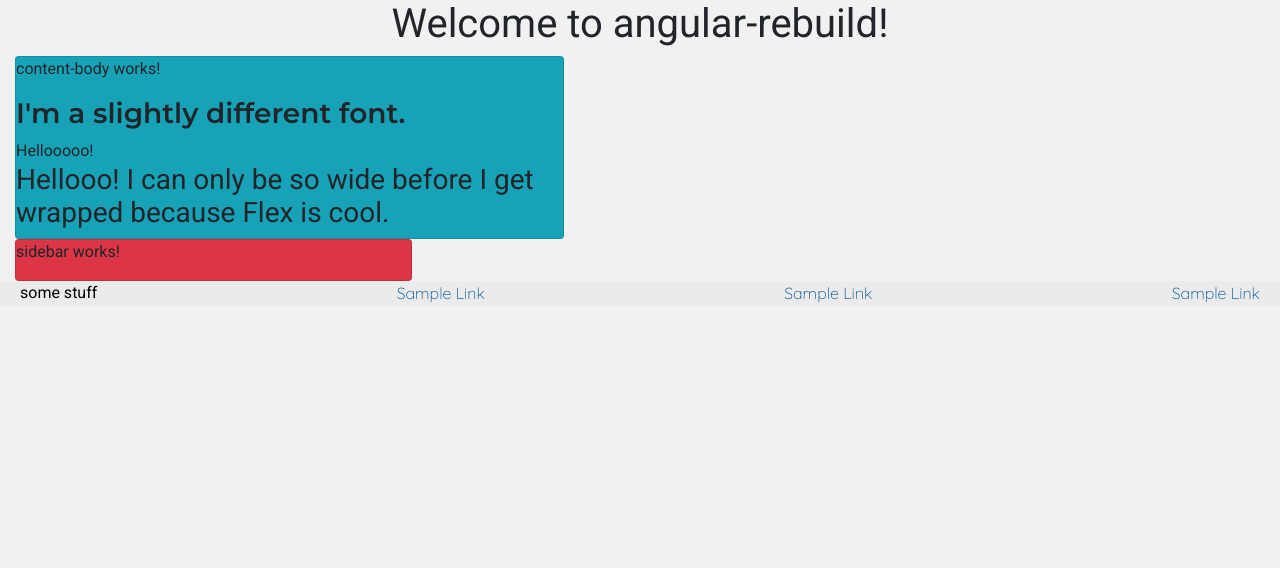
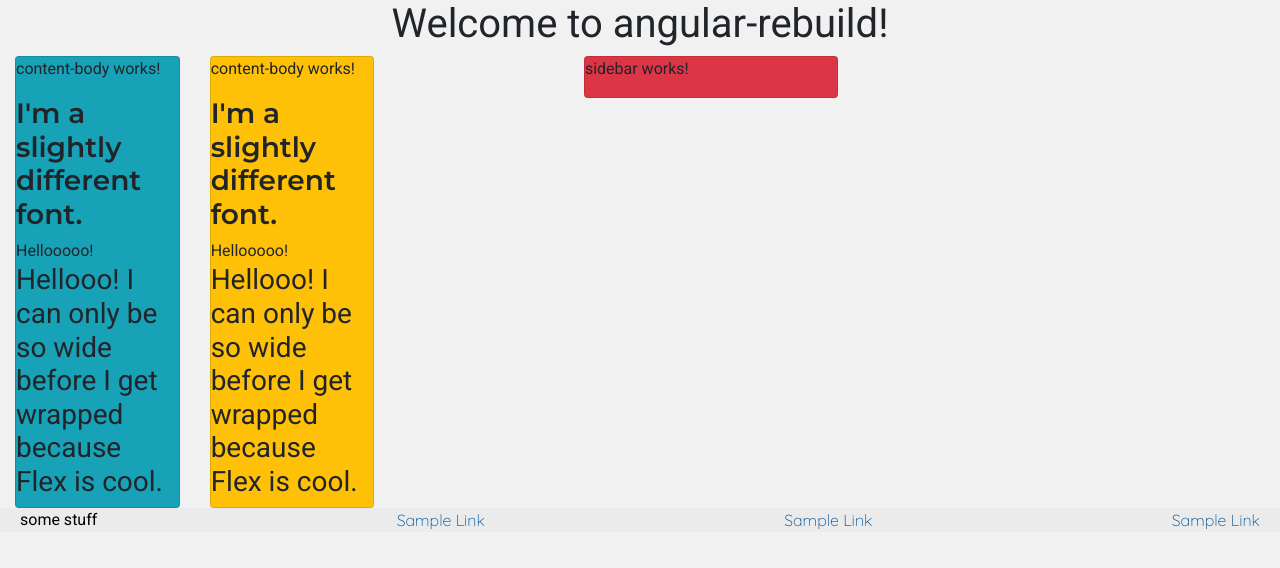
Before and after one commit to GrumpyEwok/APA-Dictionary-Rebuild, an Angular app in the folder angular-rebuild/: page / in a window 1280 px wide. Shown: the top 568 px of the page. Built offline with nearby package versions, Linux system fonts and the light colour scheme.

Commit message:
Establish basic HTML component structure.

```diff
--- a/angular-rebuild/src/app/content-body/content-body.component.css
+++ b/angular-rebuild/src/app/content-body/content-body.component.css
@@ -3,7 +3,7 @@ div {
 }
 
 .header {
-font-family: 'Montserrat', sans-serif;
+  font-family: 'Montserrat', sans-serif;
 }
 
 .content-wrapper {
--- a/angular-rebuild/src/app/content-body/content-body.component.html
+++ b/angular-rebuild/src/app/content-body/content-body.component.html
@@ -1,6 +1,16 @@
+<div class="content-wrapper">
   <div class="col-lg-8">
     <div class="content-wrapper">
+      <div class="card-deck">
         <div class="card bg-info">
+          <p>
+            content-body works!
+          </p>
+          <span class="header"><h3> I'm a slightly different font. </h3> </span>
+          Hellooooo!
+          <h3>Hellooo! I can only be so wide before I get wrapped because Flex is cool.</h3>
+        </div>
+        <div class="card bg-warning">
           <p>
             content-body works!
           </p>
@@ -10,5 +20,8 @@
         </div>
       </div>
     </div>
-
+  </div>
+  <div class="col-lg-4">
     <app-sidebar></app-sidebar>
+  </div>
+</div>
--- a/angular-rebuild/src/app/sidebar/sidebar.component.html
+++ b/angular-rebuild/src/app/sidebar/sidebar.component.html
@@ -1,7 +1,5 @@
-<div class="col-lg-4">
-  <div class="card bg-danger">
-    <p>
-      sidebar works!
-    </p>
-  </div>
+<div class="card bg-danger">
+  <p>
+    sidebar works!
+  </p>
 </div>
```
Lines whose indentation alone changed are shown as unchanged.
